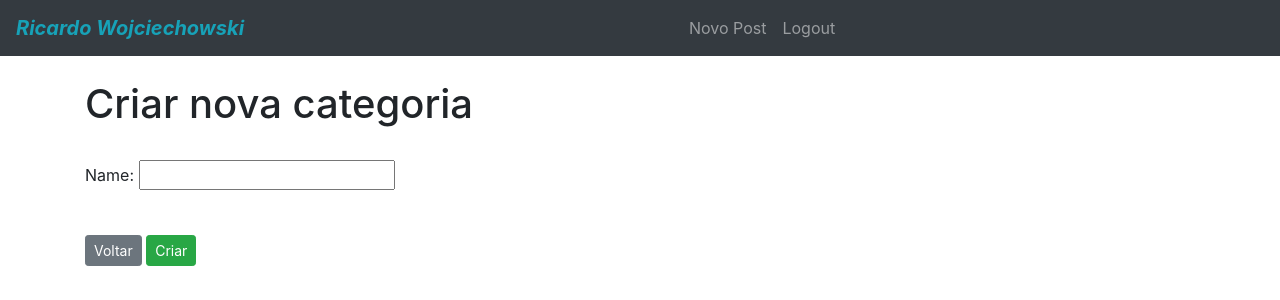
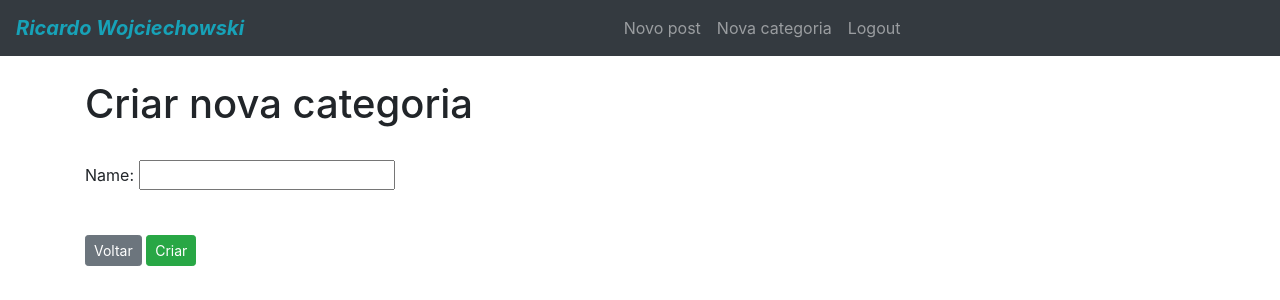
Before and after one commit to ricardowoj/blogRicardow, a Django app: page /nova_categoria/ in a window 1280 px wide. Shown: the top 300 px of the page. Run offline with Django 3.2, Linux system fonts and the light colour scheme; a user stored in the database is signed in; some libraries are stand-ins or nearby versions.

Commit message:
change navbar in templates: include add-category

```diff
--- a/templates/navbar.html
+++ b/templates/navbar.html
@@ -10,7 +10,10 @@
 
             {% if user.is_authenticated %}
                 <li class="nav-item">
-                    <a class="nav-link" href="{% url 'add-post' %}">Novo Post</a>
+                    <a class="nav-link" href="{% url 'add-post' %}">Novo post</a>
+                </li>
+                <li class="nav-item {% if request.path == add_category %} active {% endif %}">
+                    <a class="nav-link" href="{% url 'add-category' %}">Nova categoria</a>
                 </li>
                 <li class="nav-item">
                     <a class="nav-link" href="{% url 'logout' %}">Logout</a>
```
Also changed, not shown: blog/migrations/0005_auto_20200817_2117.py (added), db.sqlite3.
